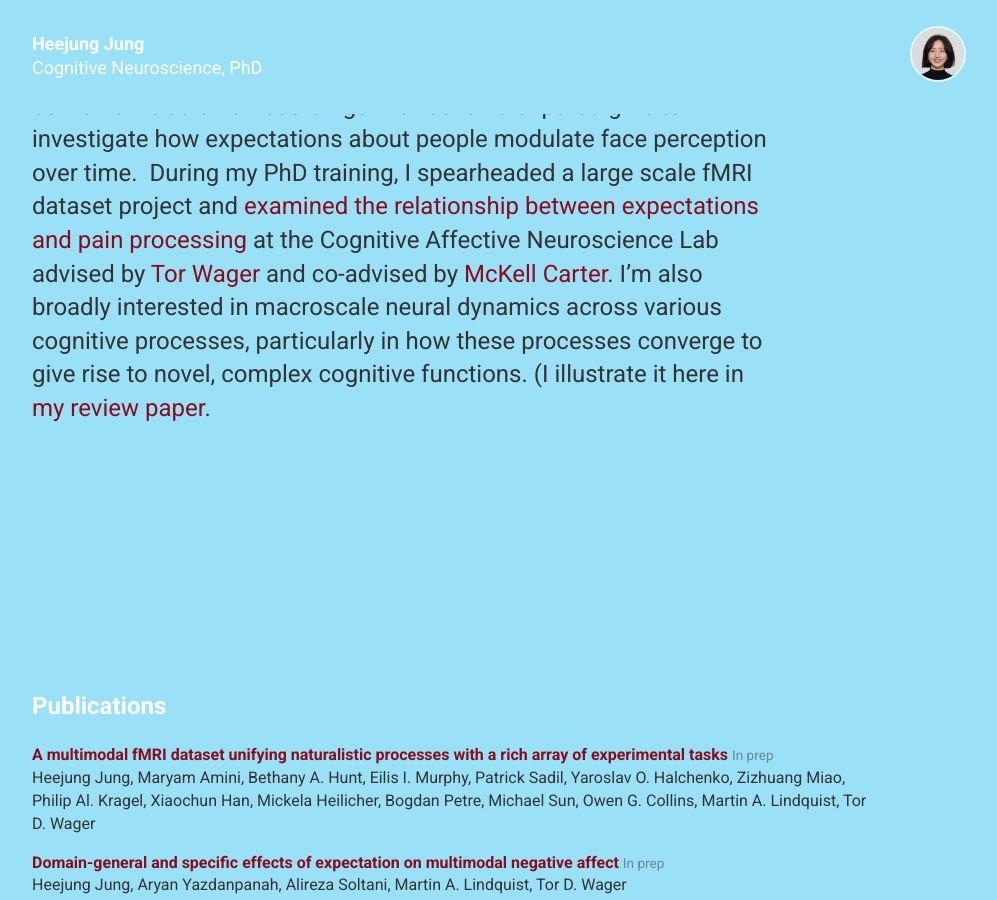
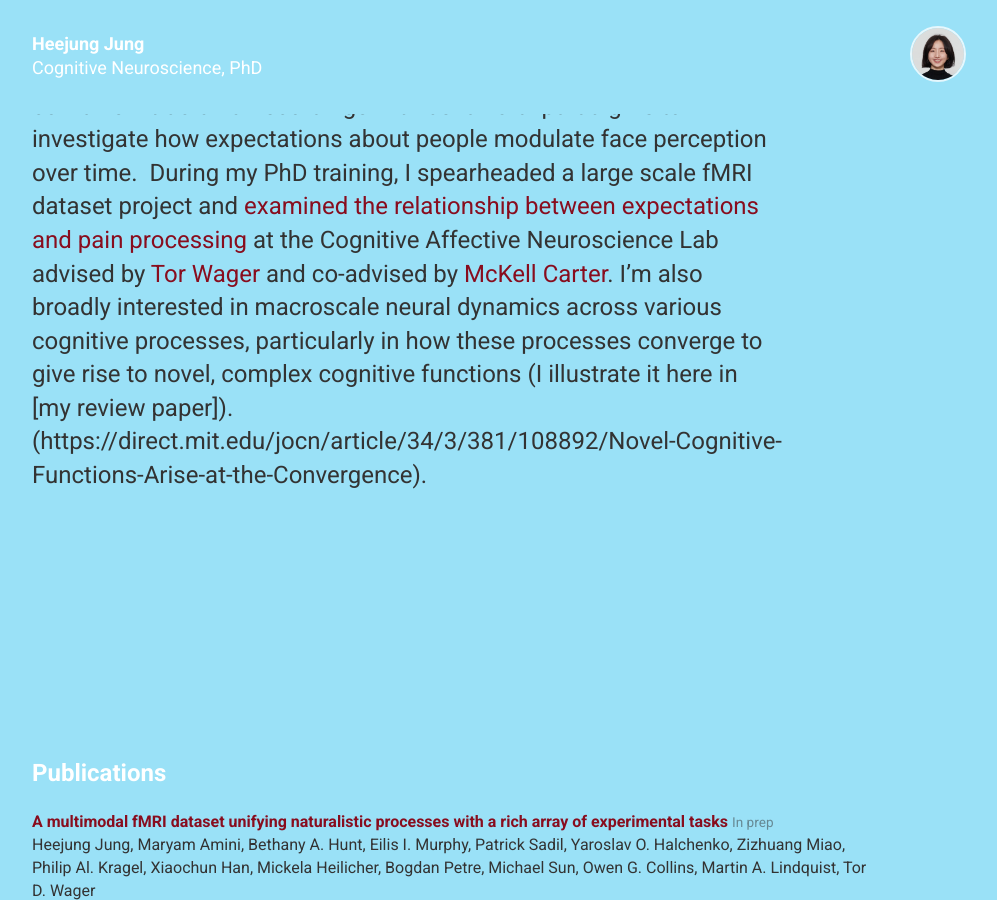
Before and after one commit to jungheejung/jungheejung.github.io, a Jekyll site: the page built from index.html, in a window 1280 px wide and 900 px high, scrolled down 582 px. Shown: the whole window, without its empty margins (38-1035 px from the left). Built offline with Jekyll 4.4.1, drawn with Linux system fonts in a browser that asks for light colours; nearby versions of some CDN libraries.

Commit message:
DOC: Update personal.yml typo

```diff
--- a/_data/personal.yml
+++ b/_data/personal.yml
@@ -36,4 +36,4 @@
     I'm currently a postdoctoral researcher at the Laboratory of Behavioral and Cognitive Neuroscience, led by [Dr. Josef Parvizi](https://med.stanford.edu/parvizi-lab/people.html) @Stanford.
     I combine intracranial recordings with behavioral paradigms to investigate how expectations about people modulate face perception over time.
     During my PhD training, I spearheaded a large scale fMRI dataset project and [examined the relationship between expectations and pain processing](https://2023.ccneuro.org/proceedings/0001075.pdf) at the Cognitive Affective Neuroscience Lab advised by [Tor Wager](https://pbs.dartmouth.edu/people/tor-wager) and co-advised by [McKell Carter](https://www.colorado.edu/psych-neuro/r-mckell-carter).
-    I'm also broadly interested in macroscale neural dynamics across various cognitive processes, particularly in how these processes converge to give rise to novel, complex cognitive functions. (I illustrate it here in [my review paper](https://direct.mit.edu/jocn/article/34/3/381/108892/Novel-Cognitive-Functions-Arise-at-the-Convergence).
+    I'm also broadly interested in macroscale neural dynamics across various cognitive processes, particularly in how these processes converge to give rise to novel, complex cognitive functions (I illustrate it here in [my review paper]).(https://direct.mit.edu/jocn/article/34/3/381/108892/Novel-Cognitive-Functions-Arise-at-the-Convergence).
```
